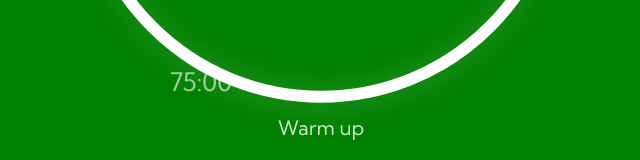
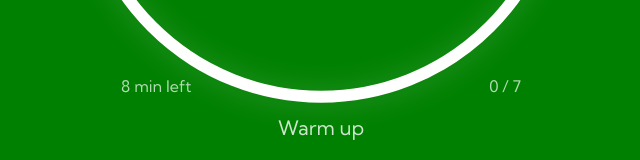
Before and after one commit to emil-litwiniec/intervals, a React app: page /workout/718b0ff3-dc7c-496d-8bcc-a83c5f65c63d in a window 1280 px wide. Shown: the part 402-562 px from the top of the page, without its empty margins (319-959 px from the left). Built offline with nearby package versions, Linux system fonts and the light colour scheme.

Commit message:
Tweaks for handling total duration timer changes

```diff
--- a/src/components/timer/Timer.tsx
+++ b/src/components/timer/Timer.tsx
@@ -1,12 +1,13 @@
 import React, { Component } from 'react';
 import TimerCircleDisplay from '@/components/timerCircleDisplay/TimerCircleDisplay';
-import { formatSecondsToMinutes } from '@/utils/format';
+import { formatSecondsToMinutes, formatSecondsToMinutesLeftRounded } from '@/utils/format';
 import './_timer.scss';
 
 export type ChildCallables = {
     startTimer(): void;
     pauseTimer(): void;
     resetTimer(): void;
+    setMillisecondsLeft(seconds: number): void;
 };
 
 type TimerProps = {
@@ -41,6 +42,7 @@ class Timer extends Component<TimerProps, TimerState> {
             startTimer: this.start,
             pauseTimer: this.pause,
             resetTimer: this.reset,
+            setMillisecondsLeft: this.setMillisecondsLeft,
         });
     }
 
@@ -66,7 +68,7 @@ class Timer extends Component<TimerProps, TimerState> {
         this.clear();
         this.setState((state) => ({
             isTimerPaused: false,
-            millisecondsLeft: this.state.millisecondsLeft,
+            millisecondsLeft: state.millisecondsLeft,
         }));
 
         this.timeout = setInterval(() => {
@@ -83,6 +85,10 @@ class Timer extends Component<TimerProps, TimerState> {
         }, 50);
     };
 
+    setMillisecondsLeft = (seconds: number) => {
+        this.setState({ millisecondsLeft: seconds * 1000 });
+    };
+
     clear = () => {
         if (!this.timeout) return;
         clearInterval(this.timeout);
@@ -96,7 +102,9 @@ class Timer extends Component<TimerProps, TimerState> {
         return (
             <div className={`timer__wrapper ${parentClassName}`}>
                 <span className="timer__text-display">
-                    {showMinsLeft ? 'min' : formatSecondsToMinutes(seconds)}
+                    {showMinsLeft
+                        ? formatSecondsToMinutesLeftRounded(seconds)
+                        : formatSecondsToMinutes(seconds)}
                 </span>
 
                 {circularDisplay && (
--- a/src/components/workoutPlayer/WorkoutPlayer.tsx
+++ b/src/components/workoutPlayer/WorkoutPlayer.tsx
@@ -43,7 +43,7 @@ class WorkoutPlayer extends Component<WorkoutPlayerProps, WorkoutPlayerState> {
 
     onTimerFinished = () => {
         this.handleNextInterval();
-        if (this.currentInterval) this.startTimer();
+        if (this.getInterval(this.state.currentStepIndex)) this.startTimer();
     };
 
     startTimer = () => {
@@ -61,34 +61,34 @@ class WorkoutPlayer extends Component<WorkoutPlayerProps, WorkoutPlayerState> {
 
     resetTimer = () => {
         this.intervalTimerCallables?.resetTimer();
-        // TODO: reset for total timer
-        this.setState({ isTimerOn: false });
+        this.totalTimerCallables?.pauseTimer();
+        this.setState({ isTimerOn: false }, this.updateTotalTimer);
+    };
+
+    updateTotalTimer = () => {
+        this.totalTimerCallables?.setMillisecondsLeft(this.totalTimeLeftFromStep);
     };
 
     handleNextInterval = () => {
-        // TODO: next for total timer
-        this.setState((state) => ({
+        this.setState(
+            (state) => ({
                 currentStepIndex: state.currentStepIndex + 1,
-        }));
+            }),
+            this.updateTotalTimer
+        );
     };
 
     handlePreviousInterval = () => {
-        // TODO: prev for total timer
         if (this.state.currentStepIndex === 0) return;
-        this.setState((state) => ({
+        this.setState(
+            (state) => ({
                 currentStepIndex: state.currentStepIndex - 1,
-        }));
+            }),
+            this.updateTotalTimer
+        );
     };
 
-    get lastStepIndex() {
-        const workout = this.props.workout;
-        if (!workout) return 0;
-        const { iterations, pattern } = workout;
-        return pattern.length * iterations + 1;
-    }
-
-    get currentInterval(): Interval | null {
-        const stepIndex = this.state.currentStepIndex;
+    getInterval(stepIndex: number): Interval | null {
         const workout = this.props.workout;
         if (!workout) return null;
         const { pattern } = workout;
@@ -108,6 +108,22 @@ class WorkoutPlayer extends Component<WorkoutPlayerProps, WorkoutPlayerState> {
         }
     }
 
+    get totalTimeLeftFromStep() {
+        let totalTimeLeft = 0;
+        for (let i = this.state.currentStepIndex; i <= this.lastStepIndex; i++) {
+            const intervalDuration = this.getInterval(i)?.duration || 0;
+            totalTimeLeft += intervalDuration;
+        }
+        return totalTimeLeft;
+    }
+
+    get lastStepIndex() {
+        const workout = this.props.workout;
+        if (!workout) return 0;
+        const { iterations, pattern } = workout;
+        return pattern.length * iterations + 1;
+    }
+
     get currentIteration(): number {
         const stepIndex = this.state.currentStepIndex;
         const workout = this.props.workout;
@@ -118,24 +134,33 @@ class WorkoutPlayer extends Component<WorkoutPlayerProps, WorkoutPlayerState> {
     }
 
     render() {
+        const currentInterval = this.getInterval(this.state.currentStepIndex);
+
         const style: CSSProperties = {
-            backgroundColor: this.currentInterval ? this.currentInterval!.color : 'red',
+            backgroundColor: currentInterval ? currentInterval.color : 'red',
         };
+
         const hiddenPreviousButtonClass = this.state.currentStepIndex === 0 ? 'hidden' : '';
         const totalWorkoutTimer = !this.state.hasWorkoutFinished && (
+            <div className="workout-player__additional-info">
                 <Timer
-                id="someString"
-                initialSeconds={this.props.workout!.totalDuration}
+                    id="totalTimer"
+                    initialSeconds={this.totalTimeLeftFromStep}
                     onTimerFinished={() => {}}
-                setCallables={(callables: ChildCallables) => (this.totalTimerCallables = callables)}
+                    setCallables={(callables: ChildCallables) =>
+                        (this.totalTimerCallables = callables)
+                    }
                     className="workout-player__total-timer"
+                    showMinutesLeft
                 />
+                <span className="workout-player__step-counter">{`${this.state.currentStepIndex} / ${this.lastStepIndex}`}</span>
+            </div>
         );
-        const currentIntervalTimer = this.currentInterval && !this.state.hasWorkoutFinished && (
+        const currentIntervalTimer = currentInterval && !this.state.hasWorkoutFinished && (
             <>
                 <Timer
-                    initialSeconds={this.currentInterval!.duration}
-                    id={this.currentInterval!.id}
+                    initialSeconds={currentInterval.duration}
+                    id={currentInterval.id}
                     onTimerFinished={this.onTimerFinished}
                     setCallables={(callables: ChildCallables) =>
                         (this.intervalTimerCallables = callables)
@@ -146,19 +171,17 @@ class WorkoutPlayer extends Component<WorkoutPlayerProps, WorkoutPlayerState> {
                 <div className="workout-player__info">
                     {totalWorkoutTimer}
 
-                    <h4 className="workout-player__interval-title">
-                        {this.currentInterval!.mainTitle}
-                    </h4>
+                    <h4 className="workout-player__interval-title">{currentInterval!.mainTitle}</h4>
                     <h5 className="workout-player__subsection-title">
-                        {this.currentInterval.subsectionTitles &&
-                            this.currentInterval.subsectionTitles[this.currentIteration]}
+                        {currentInterval.subsectionTitles &&
+                            currentInterval.subsectionTitles[this.currentIteration]}
                     </h5>
                 </div>
             </>
         );
 
         const workoutFinished = this.state.hasWorkoutFinished && (
-            <div className="workout-player__finished">Workout has finished!</div>
+            <div className="workout-player__finished">Good job!</div>
         );
 
         const playPauseButton = this.state.isTimerOn ? (
--- a/src/components/workoutPlayer/_workoutPlayer.scss
+++ b/src/components/workoutPlayer/_workoutPlayer.scss
@@ -65,15 +65,28 @@
         margin: auto;
     }
 
+    &__additional-info {
+        position: absolute;
+        top: -5rem;
+        display: flex;
+        justify-content: space-between;
+        width: 50rem;
+        align-items: center;
+    }
+
     &__total-timer {
-        position: absolute;
-        left: 50%;
-        top: -5rem;
-        transform: translateX(-15rem);
-
         span {
-            opacity: 0.6;
-            font-size: 3.2rem;
+            position: relative;
+            opacity: 0.7;
+            font-size: 2rem;
+            width: max-content;
+            left: unset;
         }
     }
+
+    &__step-counter {
+        opacity: 0.7;
+        font-size: 2rem;
+        width: max-content;
+    }
 }
--- a/src/utils/format.ts
+++ b/src/utils/format.ts
@@ -9,3 +9,9 @@ export const formatSecondsToMinutes = (timeInSeconds: number): string => {
 
     return `${zeroBeforeMinutes}${minutes}:${secondsSection}`;
 };
+
+export const formatSecondsToMinutesLeftRounded = (timeInSeconds: number): string => {
+    const minutes = Math.ceil(timeInSeconds / 60);
+
+    return `${minutes} min left`;
+};
```
Lines whose indentation alone changed are shown as unchanged.
